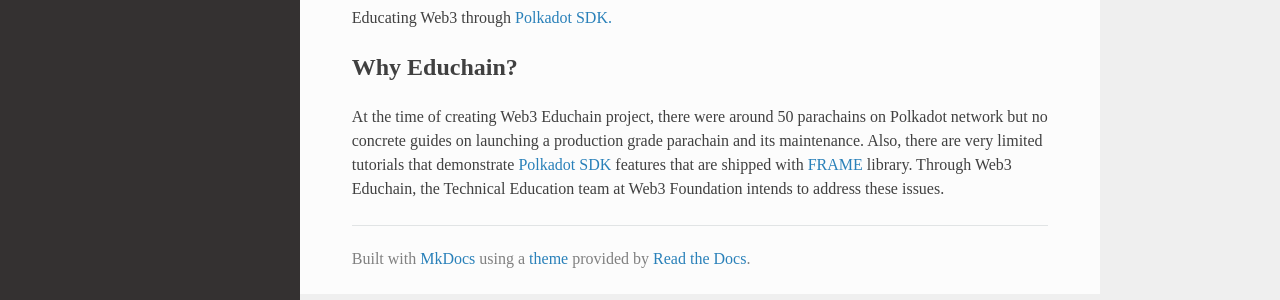
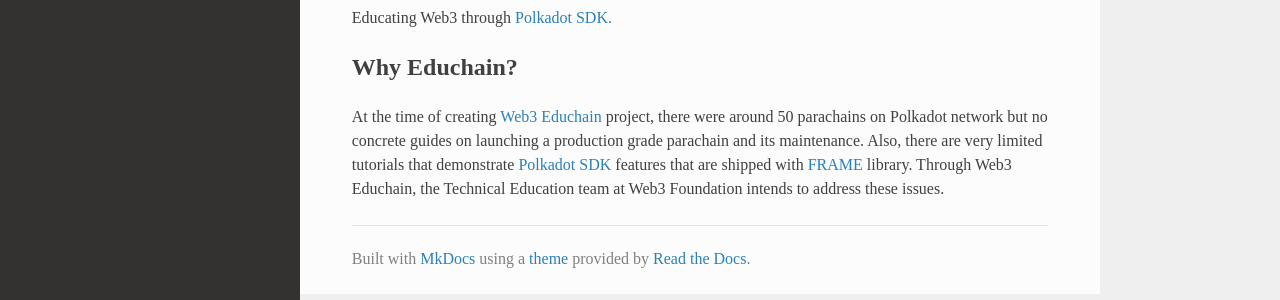
Before and after one commit to w3f/educhain, an MkDocs documentation site: the page built from docs/index.md, in a window 1280 px wide. Shown: the part 172-472 px from the top of the page. Built offline with MkDocs 1.6.1, drawn with Linux system fonts in a browser that asks for light colours; nearby versions of some CDN libraries; part of the change alters nothing that is shown.

```diff
--- a/docs/index.md
+++ b/docs/index.md
@@ -4,7 +4,7 @@ Educating Web3 through [Polkadot SDK.](https://github.com/paritytech/polkadot-sd
 
 ## Why Educhain?
 
-At the time of creating Web3 Educhain project, there were around 50 parachains on Polkadot network but no
+At the time of creating [Web3 Educhain](https://github.com/w3f/educhain) project, there were around 50 parachains on Polkadot network but no
 concrete guides on launching a production grade parachain and its maintenance. Also, there are very limited
 tutorials that demonstrate [Polkadot SDK](https://github.com/paritytech/polkadot-sdk) features that are
 shipped with [FRAME](https://github.com/paritytech/polkadot-sdk/tree/master/substrate/frame) library. Through
```
